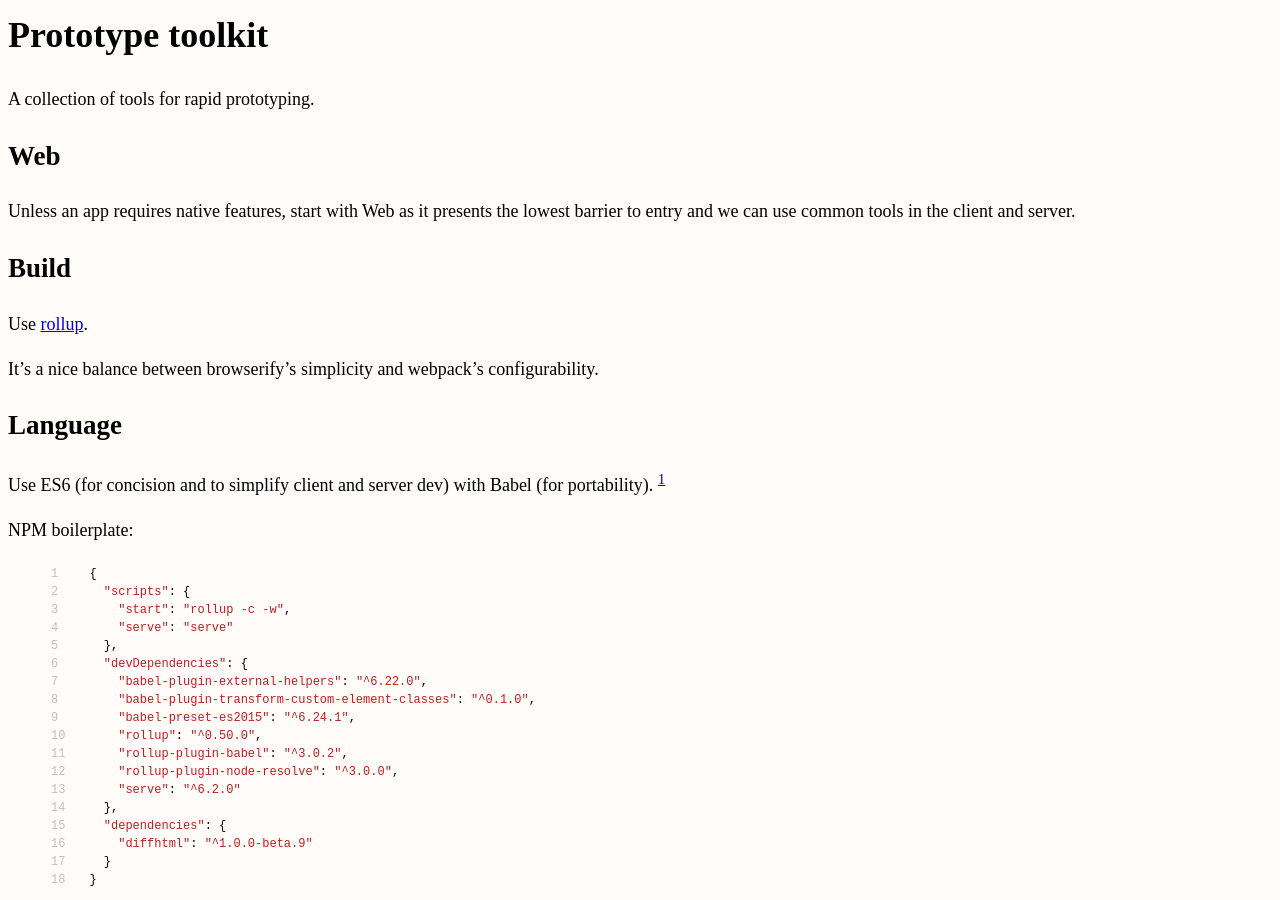
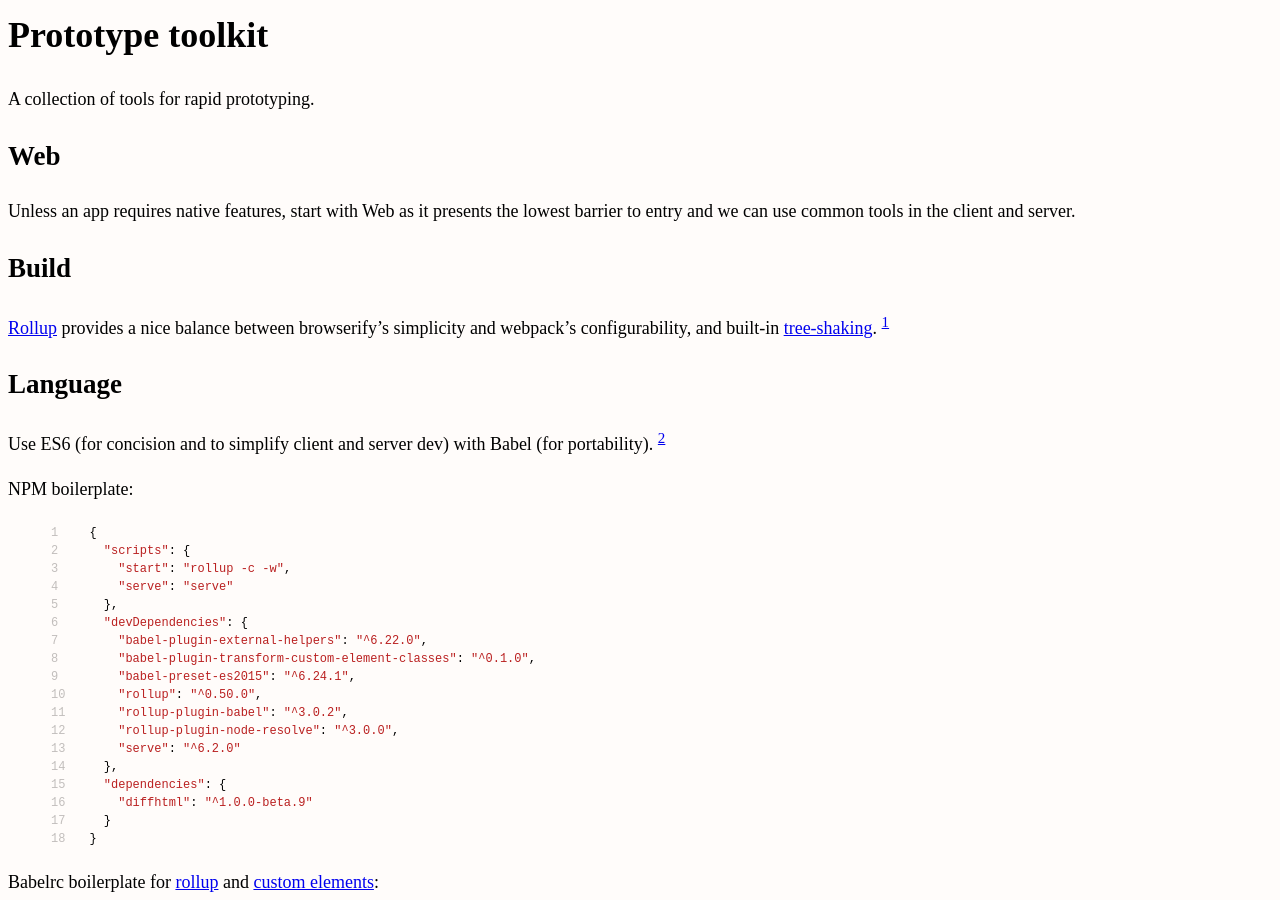
Before and after one commit to erikeldridge/erikeldridge.github.com, a Jekyll site: the page built from _posts/2017-10-04-prototype-toolkit.md, in a window 1280 px wide and 900 px high. Built offline with Jekyll 4.4.1, drawn with Linux system fonts in a browser that asks for light colours; nearby versions of some CDN libraries; some of the changed text lies outside the part shown.

Commit message:
Note tree-shaking

```diff
--- a/_posts/2017-10-04-prototype-toolkit.md
+++ b/_posts/2017-10-04-prototype-toolkit.md
@@ -15,9 +15,9 @@
 
 ## Build
 
-Use [rollup](https://rollupjs.org).
+[Rollup](https://rollupjs.org) provides a nice balance between browserify's simplicity and webpack's configurability, and built-in [tree-shaking](https://github.com/rollup/rollup#tree-shaking). [^treeshaking]
 
-It's a nice balance between browserify's simplicity and webpack's configurability.
+[^treeshaking]: My simple testing based on `du -h` indicated a 20% size reduction.
 
 ## Language
 
```
Also changed, not shown: other parts of _posts/2017-10-04-prototype-toolkit.md (+1 -1 lines).
